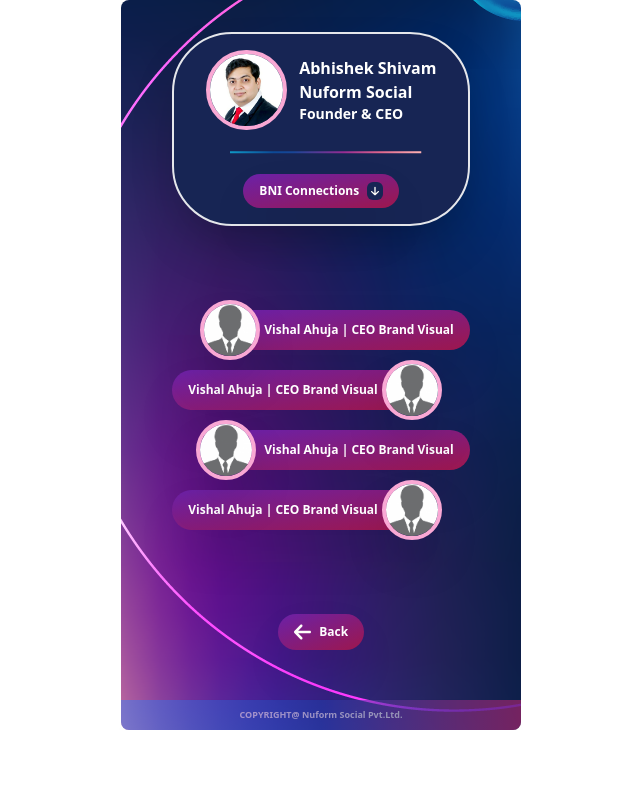
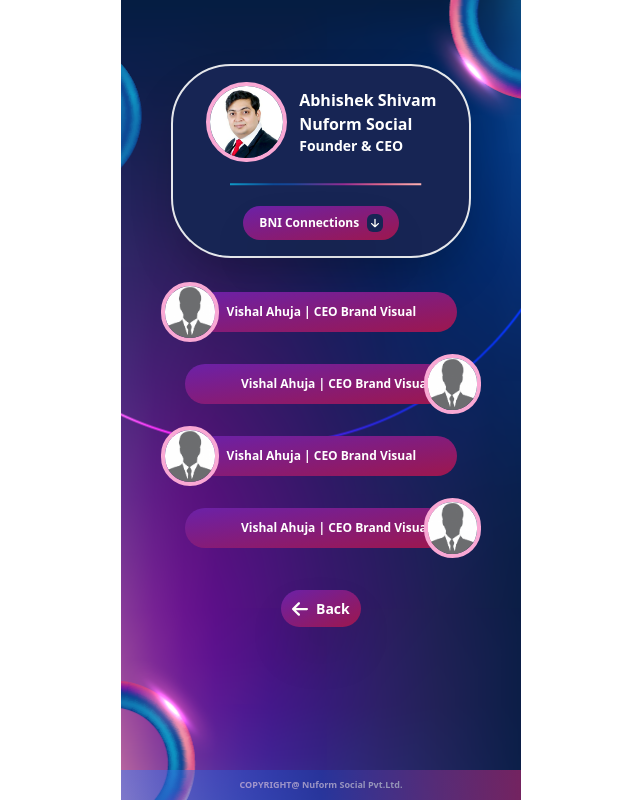
Before and after one commit to vasunuformsocial/visiting-card, a website built with Vite: page Enquiery.html in a window 1280 px wide. Shown: the whole page, without its empty margins (319-959 px from the left). Built offline with nearby package versions, Linux system fonts and the light colour scheme.

Commit message:
fix height of 2 page

```diff
--- a/Enquiery.html
+++ b/Enquiery.html
@@ -3,18 +3,20 @@
 <head>
     <meta charset="UTF-8">
     <meta name="viewport" content="width=device-width, initial-scale=1.0">
-    <title>NSPL E-Visiting Card</title>
+    <title>NSPL-E-Visiting Card</title>
     <link rel="stylesheet" href="main.css">
 </head>
-<body class="p-0 m-0 box-border">
+<body class="m-0 p-0 box-border">
+    <!-- container -->
+    <div class="w-auto h-full flex justify-center items-center overflow-x-hidden overflow-y-auto">
 
-    <!-- container -->
-    <div class="h-auto  w-full flex justify-center items-center overflow-x-hidden overflow-y-scroll">
-                <!-- Card -->
-                <div class="relative card-3 w-[400px] lg:h-[730px] md:h-auto sm:h-auto
-                             flex flex-col flex-wrap justify-between items-center gap-3 mx-auto rounded-lg">
-                   <!-- Founder's box -->
-                   <div class="flex flex-col bg-blue-950 justify-center items-center py-4 px-8 mt-8 rounded-[60px] shadow-2xl mx-auto
+        <!-- card -->
+        <div class="relative card-2
+                    lg:w-[400px] md:max-w-screen-md sm:max-w-screen-sm
+                    lg:h-screen md:h-auto sm:h-auto bg-blue-400">
+
+            <!-- CEO box -->
+            <div class="w-[75%] h-auto bg-blue-950 flex flex-col justify-center items-center py-4 px-8 mt-16 rounded-[60px] shadow-2xl mx-auto
                 border-2 border-gradient-to-r from-blue-700 via-pink-800 to-pink-500">
                 <div class="flex gap-x-3 items-center flex-wrap">
                     <div>
@@ -42,82 +44,59 @@
                     </div>
             </div>
 
-
-
-                       <!-- Connections -->
-                   <div class="w-[80%] h-auto flex flex-col gap-y-12 justify-center items-center mx-auto pt-2 pb-2">
-                        <div class="flex flex-col justify-center items-center mx-auto">
-                                <div class="">
+            <!-- connections -->
+            <div class="w-[80%] h-auto flex flex-col gap-3 mx-auto mt-6">
                 <div class="flex items-center">
-                                        <img src="./images/john doe.png" alt="" class="h-[60px] border-4 border-pink-300 rounded-full
-                                        relative -right-7 shadow-2xl
-                                        z-10">
-                                        <div class="">
-                                            <p class="h-[40px] bg-gradient-to-br from-purple-800 to-pink-800  rounded-full flex items-center
-                                            py-2 px-8 pr-4 text-[12px] text-white font-semibold shadow-2xl bg-opacity-80">Vishal Ahuja | CEO Brand Visual</p>
-                                        </div>
+                    <div class="z-10 "> <img src="./images/john doe.png" alt="" class="h-[60px] border-4 border-pink-300 rounded-full"></div>
+                    <div class="bg-gradient-to-br from-purple-800 to-pink-800  relative right-6 h-10 w-[85%] flex flex-wrap items-center pl-8 rounded-full">
+                        <p class="text-[12px] text-white font-semibold shadow-2xl bg-opacity-80">Vishal Ahuja | CEO Brand Visual</p>
                     </div>
                 </div>
 
                 <div class="flex items-center">
-                                    <div class="flex items-center ">
-                                        <div class="">
-                                            <p class="h-[40px] bg-gradient-to-br from-purple-800 to-pink-800 rounded-full flex items-center
-                                            py-2 px-8 pl-4 text-[12px] text-white font-semibold  shadow-2xl">Vishal Ahuja | CEO Brand Visual</p>
+                    <div class="bg-gradient-to-br from-purple-800 to-pink-800 relative left-6 h-10 w-[85%] flex flex-wrap items-center pl-14 rounded-full">
+                        <p class="text-[12px] text-white font-semibold shadow-2xl bg-opacity-80">Vishal Ahuja | CEO Brand Visual</p>
                     </div>
-                                        <img src="./images/john doe.png" alt="" class="h-[60px] border-4 border-pink-300 rounded-full
-                                        relative -left-7  shadow-2xl
-                                        z-10">
+                    <div class="z-10 "><img src="./images/john doe.png" alt="" class="h-[60px] border-4 border-pink-300 rounded-full"></div>
+                </div>
+
+                <div class="flex items-center">
+                    <div class="z-10 "> <img src="./images/john doe.png" alt="" class="h-[60px] border-4 border-pink-300 rounded-full"></div>
+                    <div class="bg-gradient-to-br from-purple-800 to-pink-800  relative right-6 h-10 w-[85%] flex flex-wrap items-center pl-8 rounded-full">
+                        <p class="text-[12px] text-white font-semibold shadow-2xl bg-opacity-80">Vishal Ahuja | CEO Brand Visual</p>
                     </div>
                 </div>
 
                 <div class="flex items-center">
-                                    <div class="flex items-center ">
-                                        <img src="./images/john doe.png" alt="" class="h-[60px] border-4 border-pink-300 rounded-full
-                                        relative -right-6  shadow-2xl
-                                        z-10">
-                                        <div class="">
-                                            <p class="h-[40px] bg-gradient-to-br from-purple-800 to-pink-800 rounded-full flex items-center
-                                            py-2 px-8 pr-4 text-[12px] text-white font-semibold  shadow-2xl">Vishal Ahuja | CEO Brand Visual</p>
+                    <div class="bg-gradient-to-br from-purple-800 to-pink-800 relative left-6 h-10 w-[85%] flex flex-wrap items-center pl-14 rounded-full">
+                        <p class="text-[12px] text-white font-semibold shadow-2xl bg-opacity-80">Vishal Ahuja | CEO Brand Visual</p>
                     </div>
+                    <div class="z-10 "><img src="./images/john doe.png" alt="" class="h-[60px] border-4 border-pink-300 rounded-full"></div>
                 </div>
             </div>
 
+            <!-- back button -->
+            <a href="./index.html">
+                <div class="w-[80px] bg-gradient-to-br from-purple-800 to-pink-800 flex items-center justify-center
+                            gap-2 py-2 px-4 mx-auto mt-8 mb-12 rounded-full shadow-2xl">
+                            <img src="./images/arrow-left-solid.svg" alt="left-arrow" class="h-[18px]"
+                            style="filter: invert(94%) sepia(73%) saturate(55%) hue-rotate(342deg) brightness(104%) contrast(99%);">
+                    <p class="text-[14px] font-semibold text-white">Back</p>
+                </div>
+            </a>
 
-                                <div class="flex items-center">
-                                    <div class="flex items-center">
-                                        <div class="">
-                                            <p class="h-[40px] bg-gradient-to-br from-purple-800 to-pink-800 rounded-full flex items-center
-                                            py-2 px-8 pl-4 text-[12px] text-white font-semibold  shadow-2xl">Vishal Ahuja | CEO Brand Visual</p>
+            <!-- footer -->
+            <div class="absolute bottom-0 h-[30px] w-full flex justify-center items-center bg-gradient-to-r from-blue-500 via-blue-800 to-pink-600 opacity-50">
+                <p class="text-[9px] font-bold text-white">COPYRIGHT@ Nuform Social Pvt.Ltd.</p>
             </div>
-                                        <img src="./images/john doe.png" alt="" class="h-[60px] border-4 border-pink-300 rounded-full
-                                        relative -left-7  shadow-2xl
-                                        z-10">
-                                    </div>
-                                </div>
-                        </div>
+
+
 
 
         </div>
 
-                   <!-- back button -->
-                   <a href="./index.html">
-                        <button class="bg-gradient-to-br from-purple-800 to-pink-800 flex items-center gap-x-2 py-2 px-4
-                                        mb-[80px] rounded-full shadow-2xl">
-                            <img src="./images/arrow-left-solid.svg" alt="left-arrow" class="h-[20px]"
-                            style="filter: invert(94%) sepia(73%) saturate(55%) hue-rotate(342deg) brightness(104%) contrast(99%);">
-                            <p class="text-[12px] font-semibold text-white">Back</p>
-                        </button>
-                   </a>
 
 
-                   <!-- footer -->
-                   <div class="h-[30px] w-full absolute bottom-0 bg-blue-600 flex justify-center items-center opacity-50 border-none shadow-2xl rounded-b-lg
-                                 bg-gradient-to-r from-blue-500 via-blue-800 to-pink-600 ">
-                    <div class="text-[9px] font-bold text-white">COPYRIGHT@ Nuform Social Pvt.Ltd. </div>
     </div>
-               </div>
-    </div>
-
 </body>
 </html>
--- a/index.html
+++ b/index.html
@@ -16,8 +16,8 @@
             <!-- Card-->
             <div class="relative card-1
                         lg:w-[400px] md:max-w-screen-md sm:max-w-screen-sm
-                        lg:h-[730px] md:h-auto sm:h-auto
-                         flex flex-col flex-wrap justify-between items-center gap-3 mx-auto rounded-lg ">
+                        lg:h-screen md:h-auto sm:h-auto
+                         flex flex-col flex-wrap justify-between items-center gap-3 mx-auto rounded-none ">
 
             <!-- first div -->
             <div class="flex flex-col justify-center items-center gap-2 mt-6">
@@ -126,7 +126,7 @@
 
 
                 <!-- footer  -->
-                <div class="h-[30px] w-full absolute bottom-0 flex justify-center items-center opacity-50 border-none shadow-2xl rounded-b-lg
+                <div class="h-[30px] w-full absolute bottom-0 flex justify-center items-center opacity-50 border-none shadow-2xl rounded-none
                             bg-gradient-to-r from-blue-500 via-blue-800 to-pink-600">
                 <div class="text-[9px] font-bold text-white">COPYRIGHT@ Nuform Social Pvt.Ltd. </div>
                 </div>
--- a/main.css
+++ b/main.css
@@ -28,7 +28,7 @@
 
 .card-3 {
     background-image: url("./images/2nd\ bg-04.png");
-    background-size: auto;
+    background-size: cover;
     background-position: center;
 }
 
```
Also changed, not shown: dist/index.html. Lines whose indentation alone changed are shown as unchanged.
